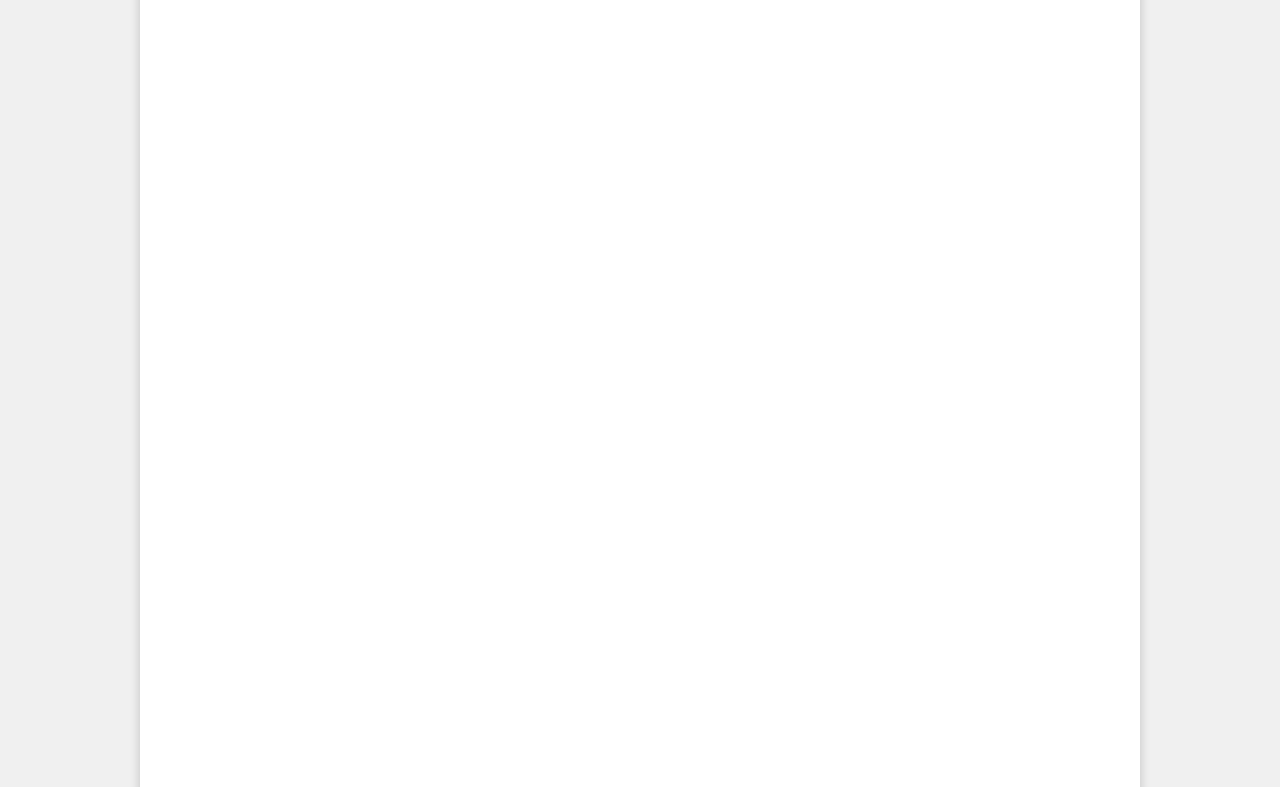
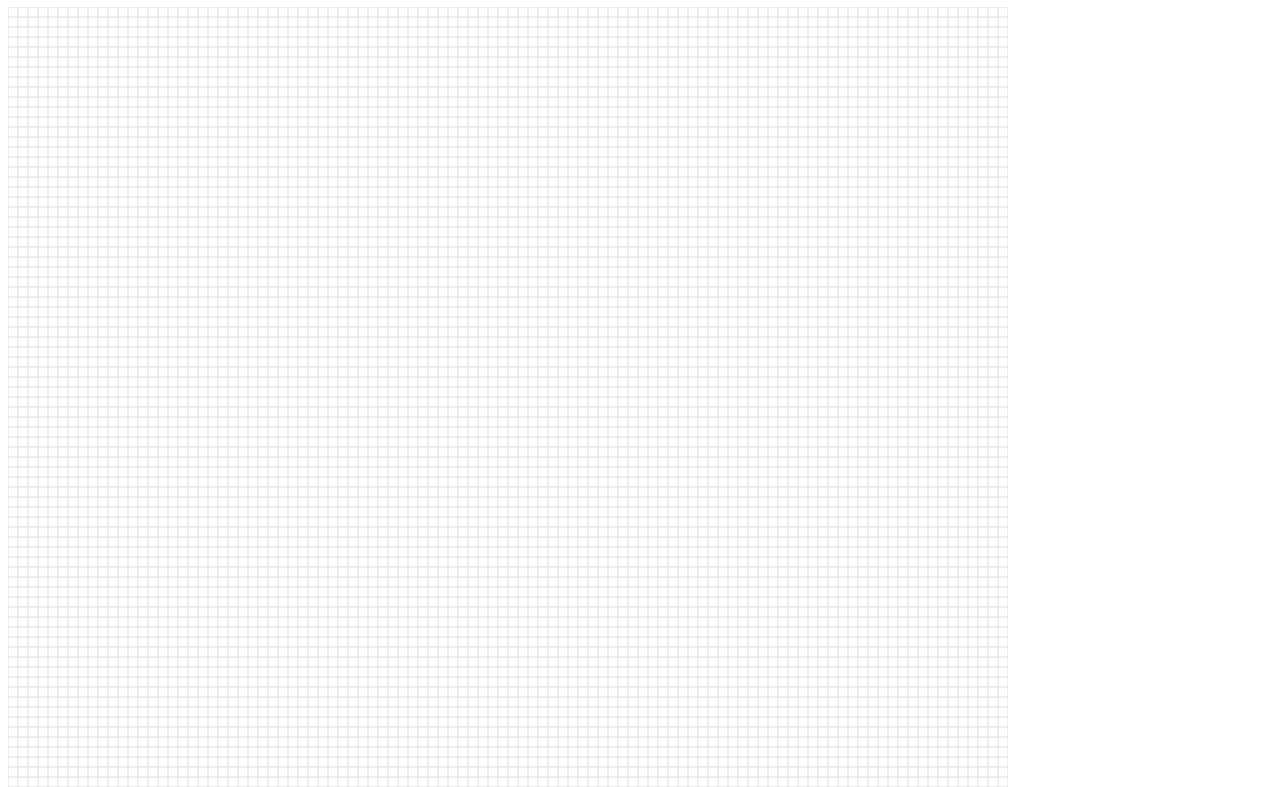
Before and after one commit to ArtyomTsukk/pixel-canvas, a plain HTML site: page index.html in a window 1280 px wide. Shown: the part 73-860 px from the top of the page. Drawn offline with Linux system fonts and the light colour scheme.

Commit message:
Update index.html

```diff
--- a/index.html
+++ b/index.html
@@ -1,49 +1,49 @@
 <!DOCTYPE html>
-<html>
+<html lang="ru">
 <head>
+    <meta charset="UTF-8">
     <title>Pixel Canvas</title>
-  <style>
-    body {
-      margin: 0;
-      display: flex;
-      justify-content: center;
-      align-items: center;
-      min-height: 100vh;
-      background: #f0f0f0;
-      overflow: hidden;
-    }
-    #container {
-      box-shadow: 0 0 10px rgba(0,0,0,0.2);
-    }
-  </style>
+    <link rel="stylesheet" href="pixel-canvas/style.css">
 </head>
 <body>
-  <div id="container">
-    <canvas id="pixelCanvas"></canvas>
-  </div>
+    <h1>Онлайн холст для пиксельного искусства</h1>
+    <canvas id="canvas" width="1000" height="1000"></canvas>
 
     <script>
-    const canvas = document.getElementById("pixelCanvas");
+        const canvas = document.getElementById("canvas");
         const ctx = canvas.getContext("2d");
 
-    // Размер холста
-    const size = 1000;
-    canvas.width = size;
-    canvas.height = size;
+        const pixelSize = 10; // размер одного пикселя 10x10
+        const rows = canvas.height / pixelSize;
+        const cols = canvas.width / pixelSize;
 
-    // Заливка белым
-    ctx.fillStyle = "#FFFFFF";
-    ctx.fillRect(0, 0, size, size);
+        // Рисуем сетку
+        function drawGrid() {
+            ctx.strokeStyle = "#ddd";
+            for (let x = 0; x <= canvas.width; x += pixelSize) {
+                ctx.beginPath();
+                ctx.moveTo(x, 0);
+                ctx.lineTo(x, canvas.height);
+                ctx.stroke();
+            }
+            for (let y = 0; y <= canvas.height; y += pixelSize) {
+                ctx.beginPath();
+                ctx.moveTo(0, y);
+                ctx.lineTo(canvas.width, y);
+                ctx.stroke();
+            }
+        }
 
-    // Рисование пикселей
+        drawGrid();
+
+        // Рисуем пиксель по клику
         canvas.addEventListener("click", (e) => {
             const rect = canvas.getBoundingClientRect();
-      const x = Math.floor(e.clientX - rect.left);
-      const y = Math.floor(e.clientY - rect.top);
+            const x = Math.floor((e.clientX - rect.left) / pixelSize) * pixelSize;
+            const y = Math.floor((e.clientY - rect.top) / pixelSize) * pixelSize;
 
-      // Закрашиваем пиксель (цвет можно менять)
-      ctx.fillStyle = "#000000";
-      ctx.fillRect(x, y, 1, 1);
+            ctx.fillStyle = "#000"; // чёрный цвет пикселя
+            ctx.fillRect(x, y, pixelSize, pixelSize);
         });
     </script>
 </body>
```
Lines whose indentation alone changed are shown as unchanged.
